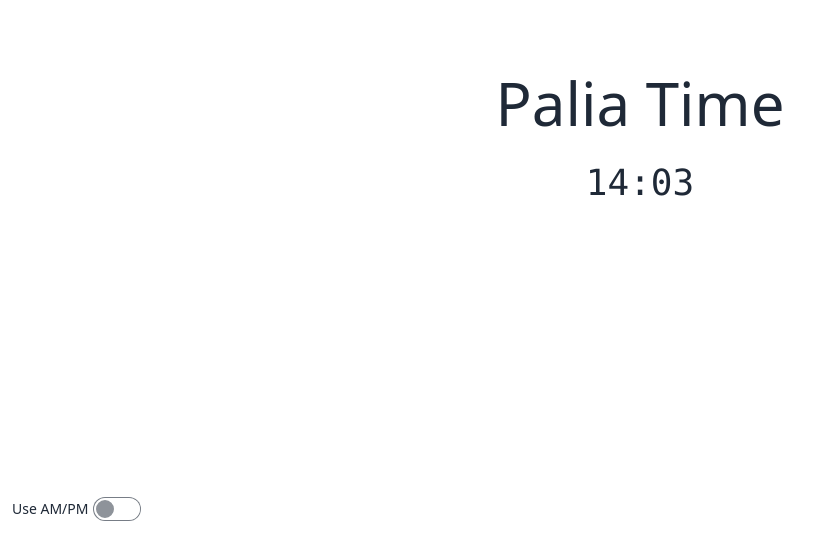
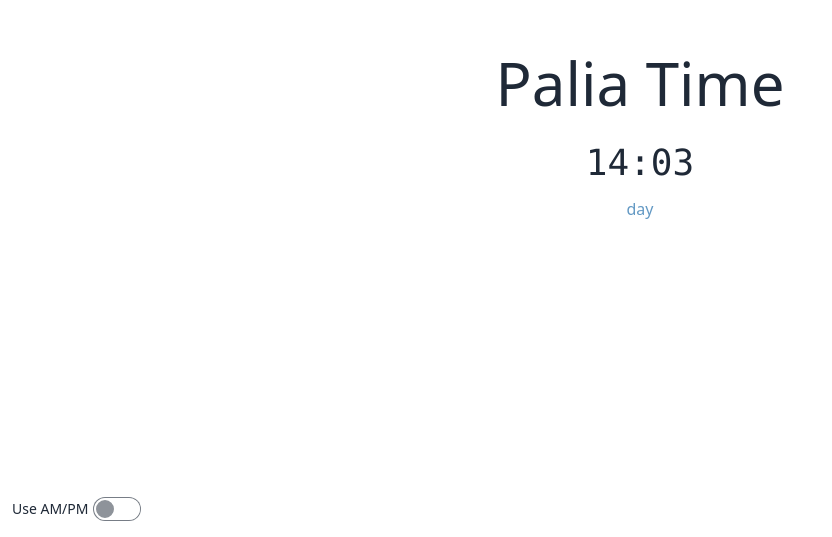
Before and after one commit to HoverBaum/palia-time, a Vue app: page / in a window 1280 px wide. Shown: the part 263-800 px from the top of the page, without its empty margins (0-832 px from the left). Built offline with nearby package versions, Linux system fonts and the light colour scheme.

Commit message:
✨ display time of day in colored words.

```diff
--- a/src/Timer.vue
+++ b/src/Timer.vue
@@ -1,4 +1,5 @@
 <template>
+  <div class="flex flex-col items-center">
     <div>
       <span class="countdown font-mono text-4xl">
         <span :style="{ '--value': hours }"></span>:
@@ -6,11 +7,17 @@
       </span>
       <span v-if="format === 'AM'" class="ml-1">{{ amString }}</span>
     </div>
+    <span class="mt-4" :style="{ color: timeOfDayColor }">{{ timeOfday }}</span>
+  </div>
 </template>
 
 <script lang="ts" setup>
 import { ref, onMounted, onBeforeUnmount } from "vue";
-import { currentPaliaTime, type PaliaTime } from "./paliaTime";
+import {
+  currentPaliaTime,
+  type PaliaTimeOfDay,
+  type PaliaTime,
+} from "./paliaTime";
 
 const props = defineProps<{
   format?: "AM" | "24";
@@ -23,6 +30,8 @@
 const hours = ref("00");
 const minutes = ref("00");
 const amString = ref("AM");
+const timeOfday = ref<PaliaTimeOfDay | "">("");
+const timeOfDayColor = ref("");
 
 const updateTime = () => {
   const paliaTime = currentPaliaTime();
@@ -34,6 +43,15 @@
     hours.value = paliaTime.hours.toString().padStart(2, "0");
   }
   minutes.value = paliaTime.minute.toString().padStart(2, "0");
+  timeOfday.value = paliaTime.timeOfDay;
+
+  let currentColor = "#334059";
+  if (paliaTime.hours >= 3) currentColor = "#bb9f71";
+  if (paliaTime.hours >= 6) currentColor = "#6399c4";
+  if (paliaTime.hours >= 18) currentColor = "#c08f8d";
+  if (paliaTime.hours >= 21) currentColor = "#334059";
+  timeOfDayColor.value = currentColor;
+
   emit("tick", paliaTime);
 };
 
```
Lines whose indentation alone changed are shown as unchanged.
